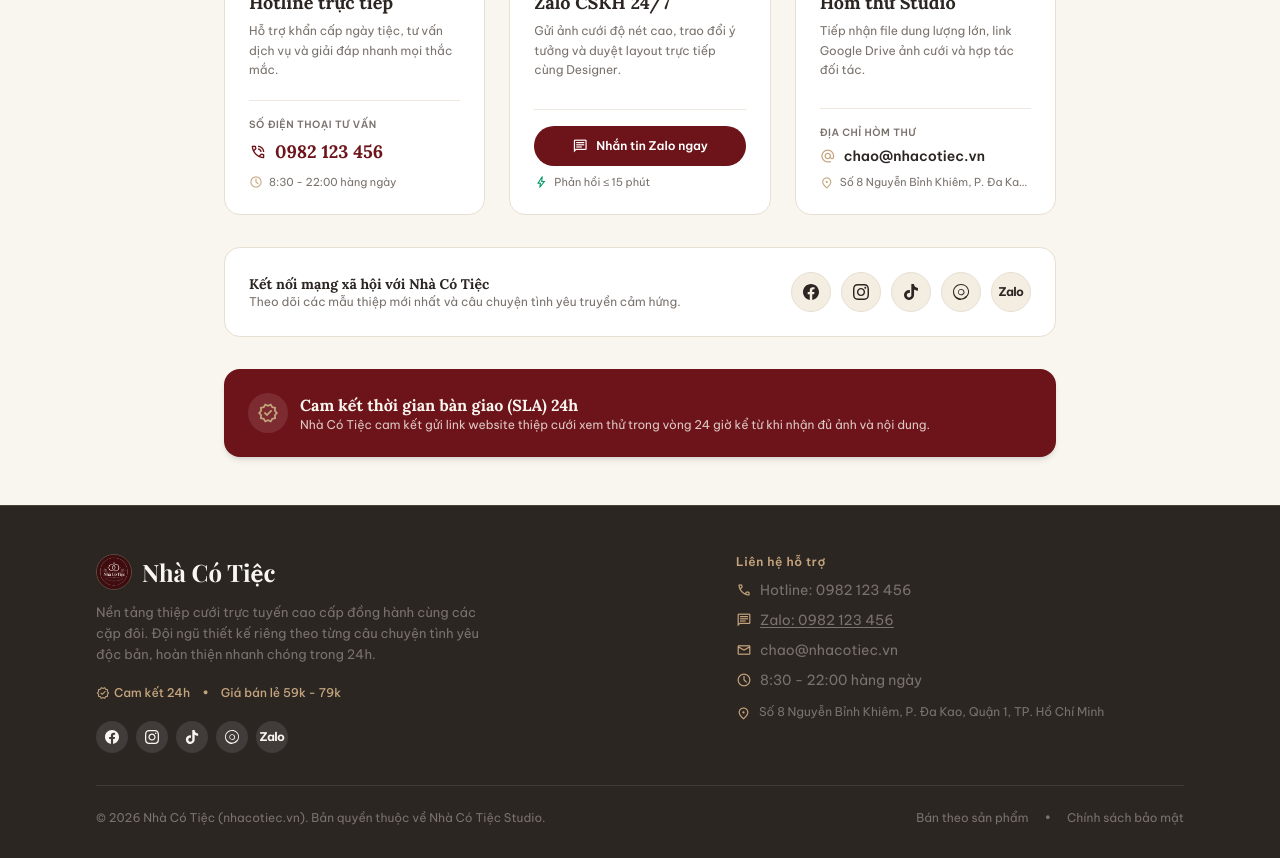
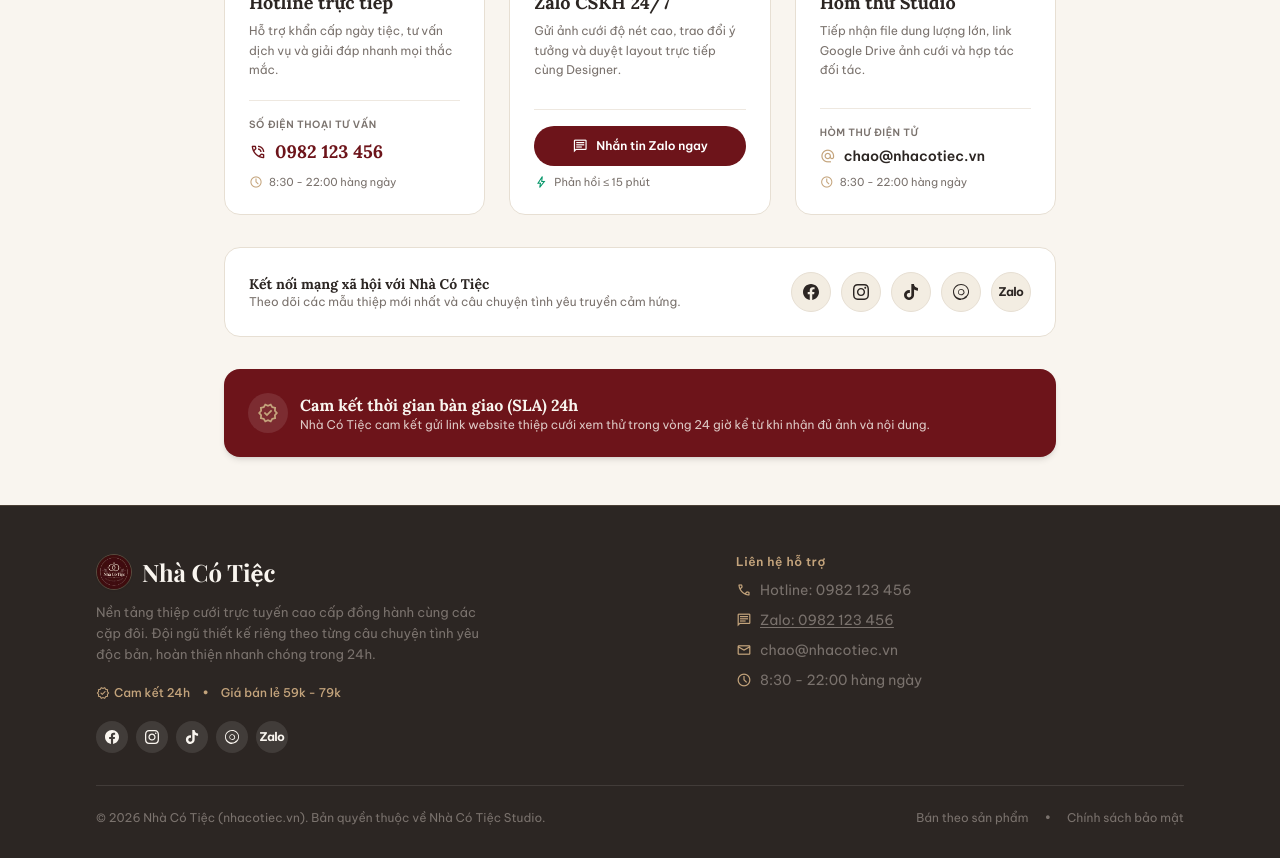
Before and after one commit to ntkieu1505-hub/NhaCoTiec, a React (Vite) app: page /lien-he in a window 1280 px wide. Shown: the part 360-1218 px from the top of the page. Built offline with nearby package versions, Linux system fonts and the light colour scheme; no server answers; the database is empty; a web font is replaced by a local one.

Commit message:
fix(cms): remove address from contact page and footer

```diff
--- a/src/components/layouts/PublicLayout.tsx
+++ b/src/components/layouts/PublicLayout.tsx
@@ -266,12 +266,6 @@ export const PublicLayout: React.FC = () => {
                 <Icon name="schedule" className="text-[16px] text-gold-foil" />
                 <span>{cms.footer.workingHours}</span>
               </div>
-              {cms.footer.address && (
-                <div className="flex items-start gap-2 text-xs text-text-muted mt-1">
-                  <Icon name="place" className="text-[15px] text-gold-foil shrink-0 mt-0.5" />
-                  <span>{cms.footer.address}</span>
-                </div>
-              )}
             </div>
           </div>
 
--- a/src/features/admin/pages/AdminCmsPage.tsx
+++ b/src/features/admin/pages/AdminCmsPage.tsx
@@ -2427,6 +2427,7 @@ export const AdminCmsPage: React.FC = () => {
                   setFormData({
                     ...formData,
                     contact: { ...formData.contact, address: e.target.value },
+                    footer: { ...formData.footer, address: e.target.value },
                   })
                 }
                 className="w-full px-3.5 py-2 rounded-xl border border-border-delicate bg-surface text-xs"
--- a/src/features/public/pages/ContactPage.tsx
+++ b/src/features/public/pages/ContactPage.tsx
@@ -127,7 +127,7 @@ export const ContactPage: React.FC = () => {
 
           <div className="pt-4 border-t border-border-delicate/70 flex flex-col gap-1.5">
             <span className="text-[10px] text-text-muted font-label-caps uppercase font-semibold tracking-wider">
-              Địa chỉ hòm thư
+              Hòm thư điện tử
             </span>
             <a
               href={`mailto:${contact.email || 'chao@nhacotiec.vn'}`}
@@ -136,9 +136,9 @@ export const ContactPage: React.FC = () => {
               <Icon name="alternate_email" className="text-[16px] text-gold-foil shrink-0" />
               <span className="truncate">{contact.email || 'chao@nhacotiec.vn'}</span>
             </a>
-            <span className="text-[11px] text-text-muted flex items-start gap-1.5 mt-0.5">
-              <Icon name="place" className="text-[14px] text-gold-foil shrink-0 mt-0.5" />
-              <span className="line-clamp-1">{contact.address || 'Số 8 Nguyễn Bỉnh Khiêm, P. Đa Kao, Quận 1, TP. Hồ Chí Minh'}</span>
+            <span className="text-[11px] text-text-muted flex items-center gap-1.5 mt-0.5">
+              <Icon name="schedule" className="text-[14px] text-gold-foil shrink-0" />
+              <span>{contact.workingHours || '8:30 - 22:00 hàng ngày'}</span>
             </span>
           </div>
         </div>
--- a/src/mocks/cmsStore.ts
+++ b/src/mocks/cmsStore.ts
@@ -236,7 +236,7 @@ export const DEFAULT_CMS_CONTENT: CmsContent = {
     phone: '0982 123 456',
     hotline: '0982 123 456',
     email: 'chao@nhacotiec.vn',
-    address: 'Số 8 Nguyễn Bỉnh Khiêm, P. Đa Kao, Quận 1, TP. Hồ Chí Minh',
+    address: '',
     facebookUrl: 'https://facebook.com',
     tiktokUrl: 'https://tiktok.com',
     instagramUrl: 'https://instagram.com',
@@ -256,7 +256,7 @@ export const DEFAULT_CMS_CONTENT: CmsContent = {
     phone: '0982 123 456',
     hotline: '0982 123 456',
     email: 'chao@nhacotiec.vn',
-    address: 'Số 8 Nguyễn Bỉnh Khiêm, P. Đa Kao, Quận 1, TP. Hồ Chí Minh',
+    address: '',
     facebookUrl: 'https://facebook.com',
     tiktokUrl: 'https://tiktok.com',
     instagramUrl: 'https://instagram.com',
@@ -328,9 +328,29 @@ let currentCmsContent: CmsContent = (() => {
     const saved = localStorage.getItem(STORAGE_KEY);
     if (saved) {
       const parsed = JSON.parse(saved);
+      const DUMMY_DEFAULT_ADDRESSES = [
+        'Số 8 Nguyễn Bỉnh Khiêm, P. Đa Kao, Quận 1, TP. Hồ Chí Minh',
+        'Số 8 Nguyễn Bỉnh Khiêm',
+      ];
+      const cleanAddress = (addr?: string) =>
+        !addr || DUMMY_DEFAULT_ADDRESSES.some((d) => addr.includes(d)) ? '' : addr;
+
+      const footerAddress = cleanAddress(parsed.footer?.address);
+      const contactAddress = cleanAddress(parsed.contact?.address);
+
       return {
         ...DEFAULT_CMS_CONTENT,
         ...parsed,
+        footer: {
+          ...DEFAULT_CMS_CONTENT.footer,
+          ...(parsed.footer || {}),
+          address: footerAddress,
+        },
+        contact: {
+          ...DEFAULT_CMS_CONTENT.contact,
+          ...(parsed.contact || {}),
+          address: contactAddress,
+        },
         orderForm: {
           ...DEFAULT_ORDER_FORM_CONFIG,
           ...(parsed.orderForm || {}),
@@ -542,12 +562,12 @@ export function updateContactContent(data: Partial<ContactPageContent>): Contact
   const updatedContact = { ...currentCmsContent.contact, ...data };
   const updatedFooter = {
     ...currentCmsContent.footer,
-    ...(data.hotline ? { hotline: data.hotline } : {}),
-    ...(data.phone ? { phone: data.phone } : {}),
-    ...(data.zaloUrl ? { zaloUrl: data.zaloUrl } : {}),
-    ...(data.email ? { email: data.email } : {}),
-    ...(data.address ? { address: data.address } : {}),
-    ...(data.workingHours ? { workingHours: data.workingHours, openingHours: data.workingHours } : {}),
+    ...(data.hotline !== undefined ? { hotline: data.hotline } : {}),
+    ...(data.phone !== undefined ? { phone: data.phone } : {}),
+    ...(data.zaloUrl !== undefined ? { zaloUrl: data.zaloUrl } : {}),
+    ...(data.email !== undefined ? { email: data.email } : {}),
+    ...(data.address !== undefined ? { address: data.address } : {}),
+    ...(data.workingHours !== undefined ? { workingHours: data.workingHours, openingHours: data.workingHours } : {}),
   };
   currentCmsContent = {
     ...currentCmsContent,
@@ -700,6 +720,12 @@ export function updateEntireCms(data: Partial<CmsContent>): CmsContent {
     }
   }
 
+  if (data.contact && data.contact.address !== undefined) {
+    mergedFooter.address = data.contact.address;
+  } else if (data.footer && data.footer.address !== undefined) {
+    mergedContact.address = data.footer.address;
+  }
+
   currentCmsContent = {
     ...currentCmsContent,
     ...data,
```
